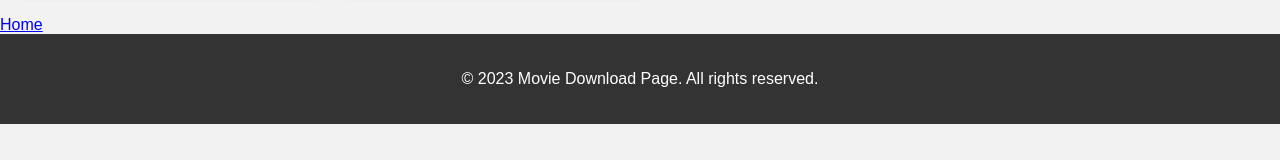
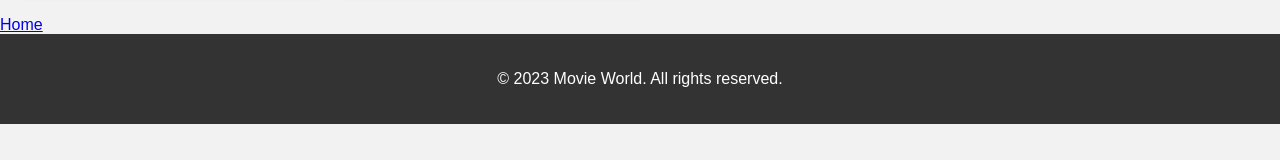
Before and after one commit to shafi126/movie-world, a plain HTML site: page downldpage.html in a window 1280 px wide. Shown: the part 625-785 px from the top of the page. Drawn offline with Linux system fonts and the light colour scheme.

Commit message:
small fix in downloadpage

```diff
--- a/downldpage.html
+++ b/downldpage.html
@@ -39,7 +39,7 @@
   <div class="home"><a href="./index.html">Home</a></div>
 
   <footer>
-    <p>&copy; 2023 Movie Download Page. All rights reserved.</p>
+    <p>&copy; 2023 Movie World. All rights reserved.</p>
   </footer>
 
 </body>
```
